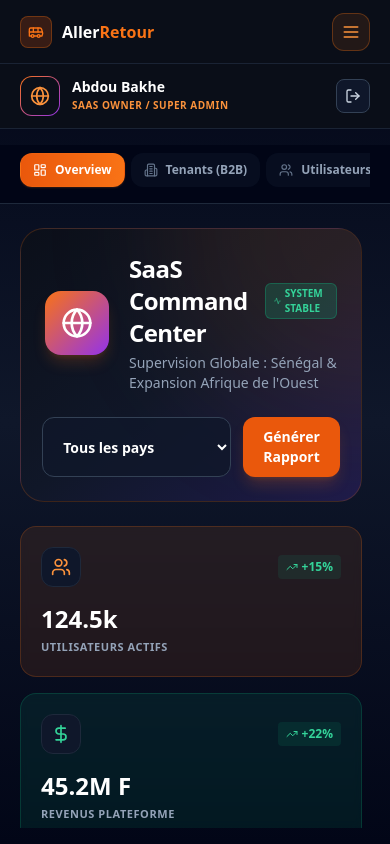
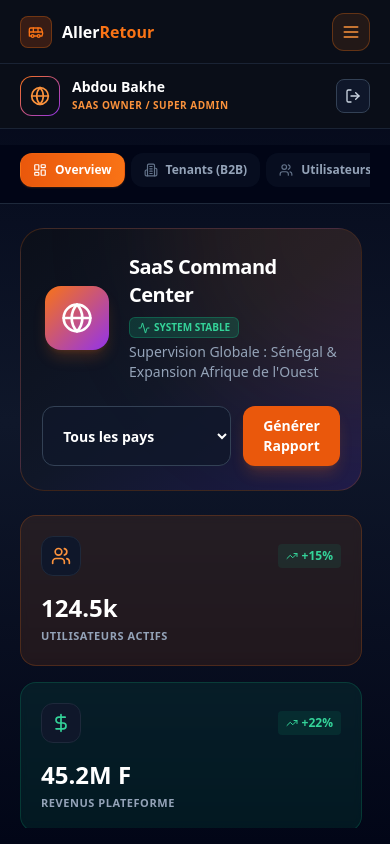
Before and after one commit to migini10/Aller-Retour, a Next.js app in the folder apps/web/: page /dashboard/admin in a window 390 px wide. Built offline with nearby package versions, Linux system fonts and the light colour scheme.

Commit message:
style(mobile): reduce font sizes for primary headers on mobile devices

```diff
--- a/apps/web/src/app/dashboard/admin/sections/Accueil.tsx
+++ b/apps/web/src/app/dashboard/admin/sections/Accueil.tsx
@@ -25,8 +25,8 @@ export default function SectionAccueil() {
               <Globe className="w-8 h-8 text-white" />
             </div>
             <div>
-              <div className="flex items-center gap-2">
-                <h2 className="text-2xl lg:text-3xl font-bold text-white tracking-tight">SaaS Command Center</h2>
+              <div className="flex flex-wrap items-center gap-2">
+                <h2 className="text-xl sm:text-2xl lg:text-3xl font-bold text-white tracking-tight">SaaS Command Center</h2>
                 <span className="bg-emerald-500/20 text-emerald-400 px-2 py-0.5 rounded-md text-[10px] font-bold uppercase border border-emerald-500/30 flex items-center gap-1">
                   <Activity className="w-3 h-3" /> System Stable
                 </span>
--- a/apps/web/src/app/dashboard/carrier/sections/Accueil.tsx
+++ b/apps/web/src/app/dashboard/carrier/sections/Accueil.tsx
@@ -24,7 +24,7 @@ export default function SectionAccueil() {
             </div>
             <div>
               <div className="flex items-center gap-2">
-                <h2 className="text-2xl font-bold text-white">Sénégal Express GIE</h2>
+                <h2 className="text-xl sm:text-2xl font-bold text-white tracking-tight">Sénégal Express GIE</h2>
                 <span className="bg-emerald-500/20 text-emerald-400 px-2 py-0.5 rounded-md text-[10px] font-bold uppercase border border-emerald-500/30">Compte Actif</span>
               </div>
               <p className="text-sm text-slate-400 mt-1">Abonnement SaaS Premium • Renouvellement: 14/12/2026</p>
--- a/apps/web/src/app/dashboard/driver/sections/Accueil.tsx
+++ b/apps/web/src/app/dashboard/driver/sections/Accueil.tsx
@@ -8,7 +8,7 @@ export default function SectionAccueil() {
       {/* Welcome Banner */}
       <div className="bg-gradient-to-br from-orange-600/20 via-[#101728] to-[#101728] border border-orange-500/20 rounded-3xl p-6">
         <p className="text-orange-400 font-semibold mb-1">Bonjour, Moussa</p>
-        <h2 className="text-2xl sm:text-3xl font-bold text-white">Prêt pour votre journée ?</h2>
+        <h2 className="text-xl sm:text-2xl lg:text-3xl font-bold text-white tracking-tight">Prêt pour votre journée ?</h2>
         <p className="text-sm text-slate-400 mt-2 max-w-lg">Vous avez 1 trajet programmé aujourd'hui. Assurez-vous d'avoir validé tous vos documents.</p>
 
         <div className="mt-6 flex flex-wrap gap-3">
--- a/apps/web/src/app/dashboard/traveller/page.tsx
+++ b/apps/web/src/app/dashboard/traveller/page.tsx
@@ -102,7 +102,7 @@ export default function TravellerDashboard() {
               <div className="w-16 h-16 rounded-2xl bg-gradient-to-br from-orange-600/30 to-orange-400/10 border border-orange-500/30 flex items-center justify-center text-2xl font-bold text-orange-400 shrink-0">AB</div>
               <div>
                 <p className="text-xs text-orange-400 font-semibold uppercase tracking-wider">Client Allo Dakar</p>
-                <h1 className="text-2xl font-bold text-white mt-0.5">Abdou Bakhe</h1>
+                <h1 className="text-xl sm:text-2xl font-bold text-white mt-0.5 tracking-tight">Abdou Bakhe</h1>
                 <p className="text-sm text-slate-400 mt-0.5">+221 77 000 00 00 • abdou@example.com</p>
               </div>
             </div>
```
Also changed, not shown: 1 other file (tests, documents, lock files or other folders).
